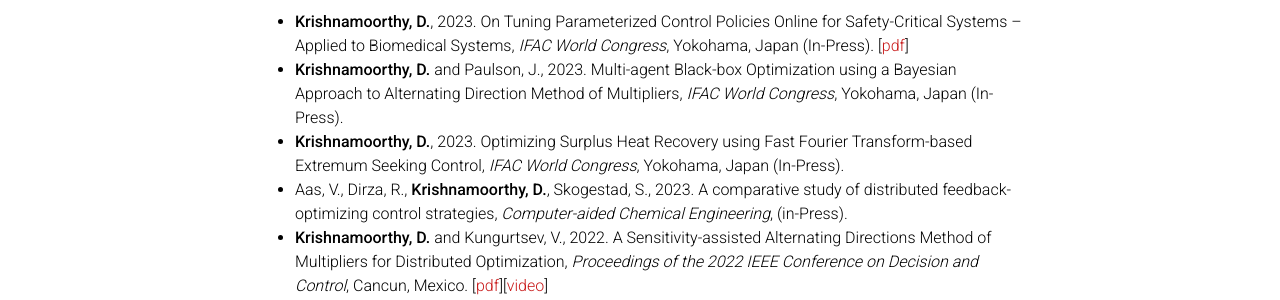
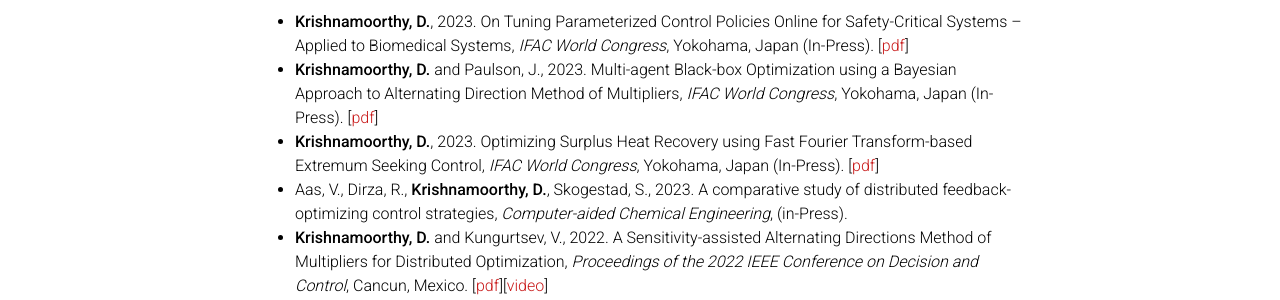
Before and after one commit to dinesh-krishnamoorthy/dinesh-krishnamoorthy.github.io, a Jekyll site: the page built from _pages/publications.md, in a window 1280 px wide and 900 px high, scrolled down 1331 px. Shown: the part 176-476 px from the top of the window. Built offline with Jekyll 4.4.1, drawn with Linux system fonts in a browser that asks for light colours; comment, search, counter and statistics services are not loaded; a style sheet for code colours, icons or effects is not loaded.

Commit message:
Update publications.md

```diff
--- a/_pages/publications.md
+++ b/_pages/publications.md
@@ -39,8 +39,8 @@
 
 ### Peer-reviewed Conference Publications
 * **Krishnamoorthy, D.**, 2023. On Tuning Parameterized Control Policies Online for Safety-Critical Systems – Applied to Biomedical Systems, _IFAC World Congress_, Yokohama, Japan (In-Press). [[pdf](https://www.dropbox.com/s/fe8ta54a2qps0ga/BO_tuning_final.pdf?dl=0)]
-* **Krishnamoorthy, D.** and Paulson, J., 2023. Multi-agent Black-box Optimization using a Bayesian Approach to Alternating Direction Method of Multipliers, _IFAC World Congress_, Yokohama, Japan (In-Press).
-* **Krishnamoorthy, D.**, 2023. Optimizing Surplus Heat Recovery using Fast Fourier Transform-based Extremum Seeking Control, _IFAC World Congress_, Yokohama, Japan (In-Press).
+* **Krishnamoorthy, D.** and Paulson, J., 2023. Multi-agent Black-box Optimization using a Bayesian Approach to Alternating Direction Method of Multipliers, _IFAC World Congress_, Yokohama, Japan (In-Press). [[pdf](https://arxiv.org/pdf/2303.14414.pdf)]
+* **Krishnamoorthy, D.**, 2023. Optimizing Surplus Heat Recovery using Fast Fourier Transform-based Extremum Seeking Control, _IFAC World Congress_, Yokohama, Japan (In-Press). [[pdf](https://www.dropbox.com/s/ulds21jtmujv4xz/postprint.pdf?dl=0)]
 * Aas, V., Dirza, R., **Krishnamoorthy, D.**, Skogestad, S., 2023. A comparative study of distributed feedback-optimizing control strategies, _Computer-aided Chemical Engineering_, (in-Press).
 * **Krishnamoorthy, D.** and Kungurtsev, V., 2022. A Sensitivity-assisted Alternating Directions Method of Multipliers for Distributed Optimization, _Proceedings of the 2022 IEEE Conference on Decision and Control_, Cancun, Mexico. [[pdf](https://www.dropbox.com/s/yrn67za9hpzw7n0/main_sADMM_CDC22.pdf?dl=0)][[video](https://youtu.be/3nTpb3SDLK8)]
 * **Krishnamoorthy, D.** and Doyle III, F. J., 2022. Safe Bayesian Optimization using Interior-Point Methods - Applied to Personalized Insulin Dose Guidance. _Proceedings of the 2022 IEEE Conference on Decision and Control_, Cancun, Mexico. [[pdf](https://www.dropbox.com/s/ftywntsundtt78h/Main_ConstrainedBayesOpt.pdf?dl=0)]
```
